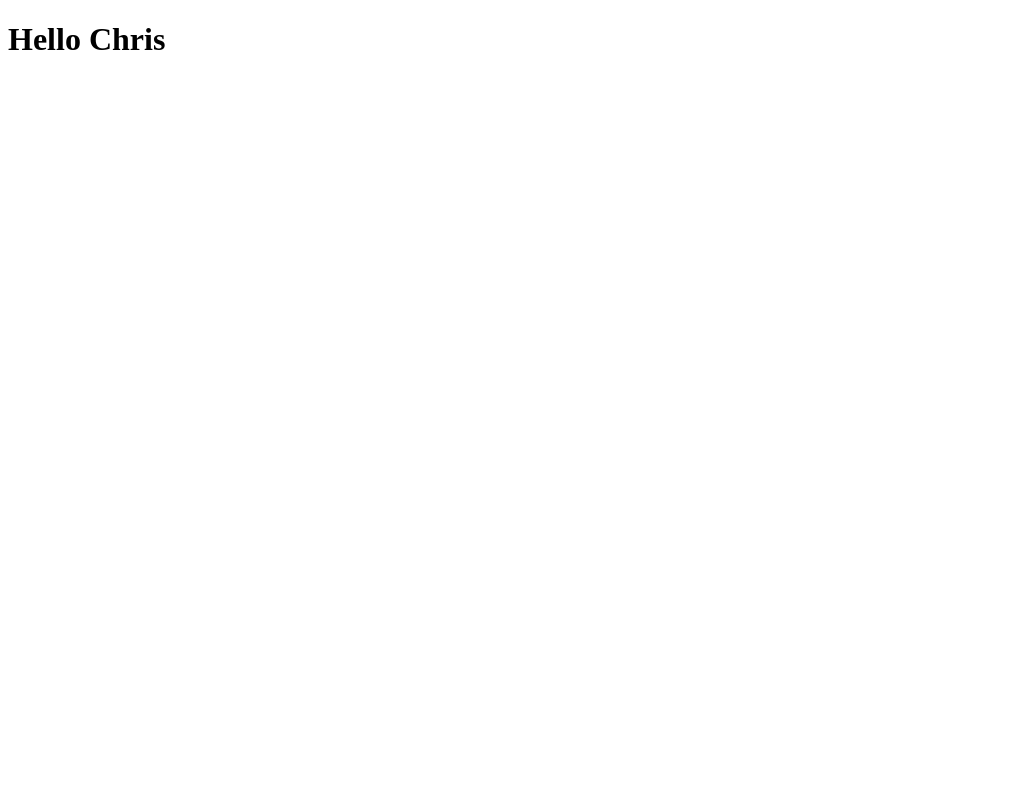
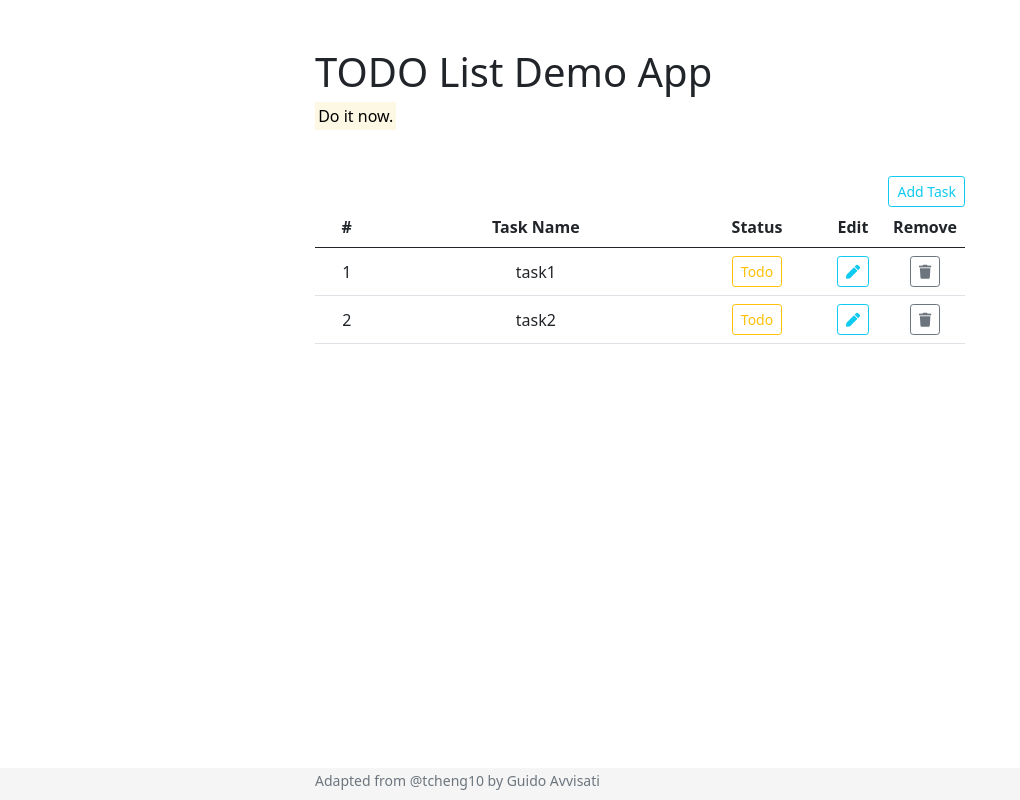
Before and after one commit to guidoavvisati/flask_todo_list, a Flask app: page / in a window 1280 px wide. Before the commit the part shown is almost empty. Shown: the whole page, without its empty margins (0-1020 px from the left). Run offline with Flask 2, Linux system fonts and the light colour scheme.

Commit message:
static index with table and empty tasks

```diff
--- /dev/null
+++ b/app/static/styles/custom.css
@@ -0,0 +1,62 @@
+html {
+    position: relative;
+    min-height: 100%;
+}
+
+body {
+    /* Margin bottom by footer height */
+    margin-bottom: 2em;
+}
+
+.footer {
+    position: absolute;
+    bottom: 0;
+    width: 100%;
+    height: 2em;
+    /* Set the fixed height of the footer here */
+    line-height: 1.5em;
+    /* Vertically center the text there */
+    background-color: #f5f5f5;
+}
+
+hr {
+    width: 50%;
+    margin: auto;
+}
+
+.table td {
+    text-align: center;
+    vertical-align: middle;
+}
+
+.table tr {
+    text-align: center;
+    vertical-align: middle;
+}
+
+/* bootstrap modifications */
+.container {
+    width: auto;
+    max-width: 680px;
+    padding: 0 15px;
+}
+
+.extra-bottom {
+    padding-bottom: 2em;
+}
+
+.task {
+    width: 50%;
+}
+
+.task-id {
+    width: 10%;
+}
+
+.status {
+    width: 20%;
+}
+
+.update {
+    width: 10%;
+}
--- a/app/templates/index.html
+++ b/app/templates/index.html
@@ -1,10 +1,127 @@
 <!DOCTYPE html>
-<html lang="en">
-<head>
-    <meta charset="UTF-8">
-    <title>my app</title>
-</head>
-<body>
-<h1>Hello {{name}}</h1>
-</body>
+
+<html>
+    <head>
+        <title>Demo: TODO</title>
+
+        <meta charset="utf-8">
+        <meta name="viewport" content="width=device-width, initial-scale=1">
+
+        <link rel="icon" href="{{ url_for('static', filename='img/cs.ico') }}">
+        <link href="https://cdn.jsdelivr.net/npm/bootstrap@5.0.0-beta2/dist/css/bootstrap.min.css" rel="stylesheet"
+        integrity="sha384-BmbxuPwQa2lc/FVzBcNJ7UAyJxM6wuqIj61tLrc4wSX0szH/Ev+nYRRuWlolflfl" crossorigin="anonymous">
+
+        <link rel="stylesheet" href="https://cdnjs.cloudflare.com/ajax/libs/font-awesome/5.15.3/css/all.css">
+        <link rel="stylesheet" href="{{ url_for('static', filename='styles/custom.css') }}">
+    </head>
+
+    <body>
+
+    <main role="main" class="container extra-bottom">
+      <h1 class="mt-5">TODO List Demo App</h1>
+      <p><mark>Do it now.</mark></p>
+    </main>
+
+
+    <div class="container">
+
+        <!-- Button trigger modal -->
+        <div style="text-align: right;">
+        <button type="button" class="btn btn-outline-info btn-sm" data-bs-toggle="modal"
+														data-bs-target="#task-modal" data-source="New Task">Add Task</button>
+        </div>
+
+
+        <div class="modal fade" id="task-modal" tabindex="-1" aria-labelledby="Label" aria-hidden="true">
+        <div class="modal-dialog">
+            <div class="modal-content">
+            <div class="modal-header">
+                <h5 class="modal-title" id="Label">Add a task</h5>
+                <button type="button" class="btn-close" data-bs-dismiss="modal" aria-label="Close"></button>
+            </div>
+
+            <div class="modal-body">
+                <div class="input-group mb-3">
+                    <span class="input-group-text" id="task-form-display">Task</span>
+                    <input type="text" class="form-control" placeholder="Description of task"
+													aria-label="task-name" aria-describedby="basic-addon1">
+                </div>
+            </div>
+            <div class="modal-footer">
+                <button type="button" class="btn btn-secondary" data-bs-dismiss="modal">Close</button>
+                <button id="submit-task" type="button" class="btn btn-primary">Save changes</button>
+            </div>
+            </div>
+        </div>
+        </div>
+
+    </div>
+
+    <!--Todo Table-->
+    <div class="container table-responsive">
+    <table class="table">
+        <thead>
+        <tr>
+            <th class="task-id">#</th>
+            <th class="task">Task Name</th>
+            <th class="status">Status</th>
+            <th class="update">Edit</th>
+            <th class="update">Remove</th>
+        </tr>
+        </thead>
+
+        <tbody>
+            <tr>
+                <td>1</td>
+                <td>task1</td>
+								<td><button type="button"
+														class="btn btn-outline-warning btn-sm state"
+														data-source="1">Todo</button></td>
+                <td>
+									<button type="button" class="btn btn-outline-info btn-sm"
+													data-bs-toggle="modal" data-bs-target="#task-modal"
+													data-source="1" data-content="task1">
+										<i class="fa fa-pen fa-1" aria-hidden="true"></i>
+									</button>
+								</td>
+                <td><button class="btn btn-outline-secondary btn-sm remove"
+														data-source="1" type="button">
+									<i class="fa fa-trash fa-1" aria-hidden="true"></i>
+										</button>
+								</td>
+            </tr>
+						<tr>
+                <td>2</td>
+                <td>task2</td>
+								<td><button type="button" class="btn btn-outline-warning btn-sm state"
+														data-source="2">Todo</button></td>
+                <td>
+									<button type="button" class="btn btn-outline-info btn-sm"
+												  data-bs-toggle="modal" data-bs-target="#task-modal"
+													data-source="2" data-content="task2">
+										<i class="fa fa-pen fa-1" aria-hidden="true"></i>
+									</button>
+								</td>
+                <td><button class="btn btn-outline-secondary btn-sm remove" data-source="2" type="button">
+									<i class="fa fa-trash fa-1" aria-hidden="true"></i>
+										</button>
+								</td>
+            </tr>
+
+        </tbody>
+    </table>
+    </div>
+
+    <footer class="footer">
+      <div class="container">
+            <p class="text-muted"><small>Adapted from @tcheng10 by Guido Avvisati</small></p>
+      </div>
+    </footer>
+  </body>
+
+    <script src="https://ajax.googleapis.com/ajax/libs/jquery/3.6.0/jquery.min.js"></script>
+    <script src="https://cdn.jsdelivr.net/npm/bootstrap@5.0.0-beta2/dist/js/bootstrap.bundle.min.js"
+        integrity="sha384-b5kHyXgcpbZJO/tY9Ul7kGkf1S0CWuKcCD38l8YkeH8z8QjE0GmW1gYU5S9FOnJ0" crossorigin="anonymous"></script>
+    <script src="{{ url_for('static', filename='script/modal.js') }}"></script>
+
 </html>
```
